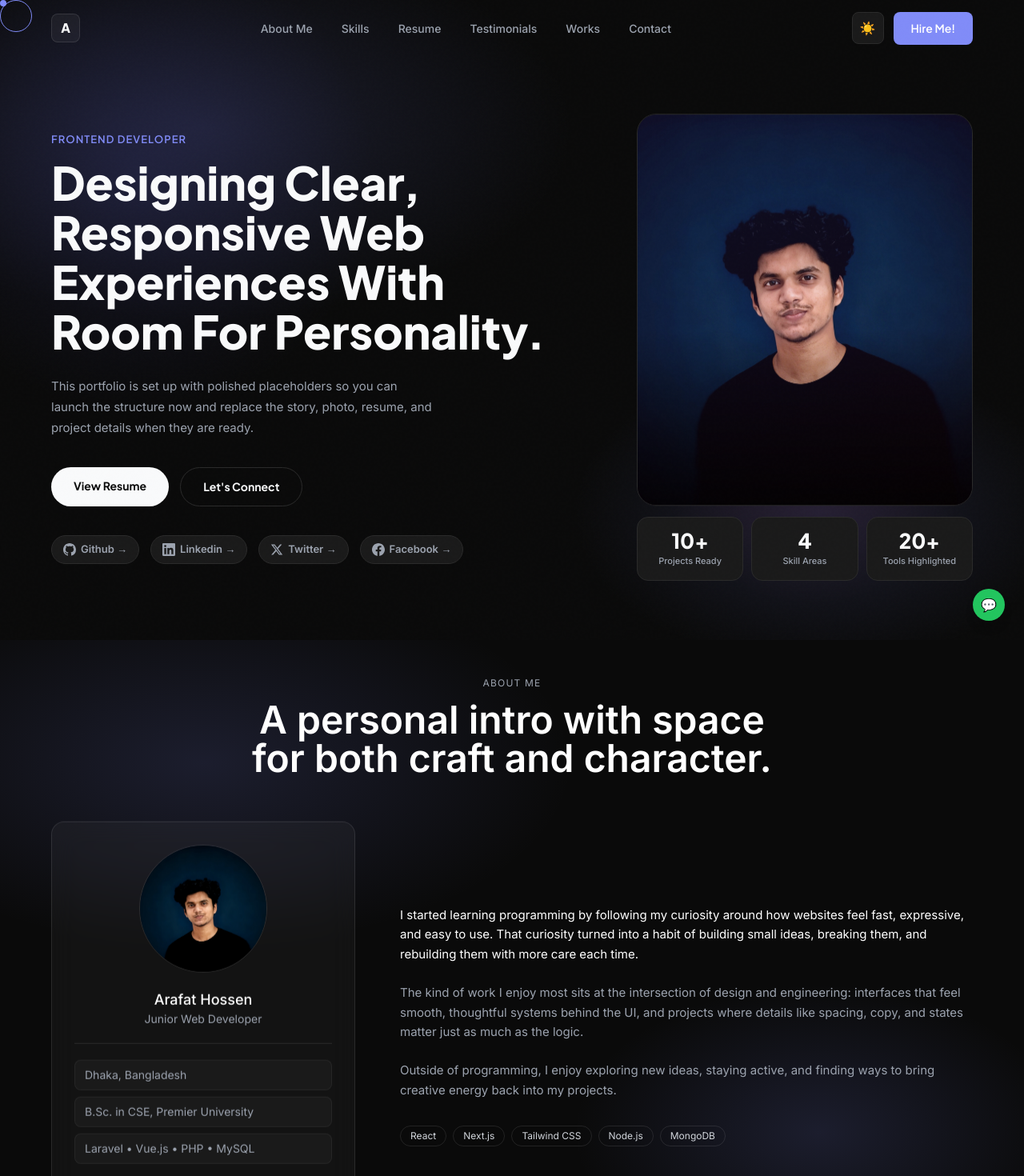
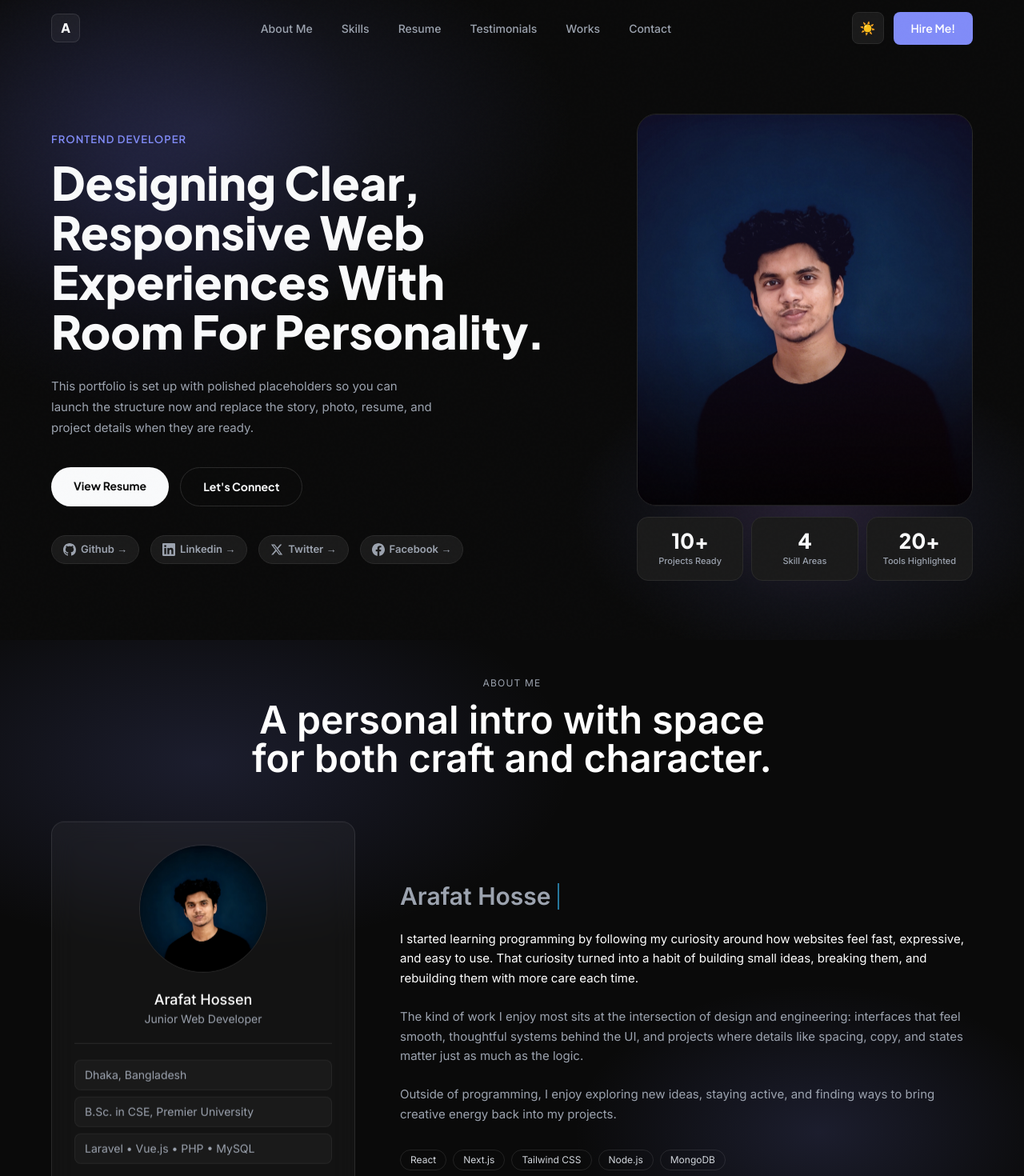
Before and after one commit to arafat-hossen-sabbir/portfolioo, a Next.js app: page / in a window 1280 px wide. Shown: the top 1470 px of the page at 80% size. Built offline with nearby package versions, Linux system fonts and the light colour scheme.

Commit message:
Lot of changes in design

```diff
--- a/src/app/components/About.js
+++ b/src/app/components/About.js
@@ -1,6 +1,53 @@
 "use client";
+import { useEffect, useState } from "react";
 import AnimateIn from "./AnimateIn";
 import { personalInfo } from "../data";
+
+const words = [
+  "Junior Web Developer",
+  "Arafat Hossen Sabbir"
+
+];
+
+function TypingText() {
+  const [displayed, setDisplayed] = useState("");
+  const [wordIndex, setWordIndex] = useState(0);
+  const [charIndex, setCharIndex] = useState(0);
+  const [isDeleting, setIsDeleting] = useState(false);
+
+  useEffect(() => {
+    const current = words[wordIndex];
+    let timeout;
+
+    if (!isDeleting) {
+      timeout = setTimeout(() => {
+        setDisplayed(current.substring(0, charIndex + 1));
+        setCharIndex((c) => c + 1);
+        if (charIndex + 1 === current.length) {
+          setTimeout(() => setIsDeleting(true), 1800);
+        }
+      }, 90);
+    } else {
+      timeout = setTimeout(() => {
+        setDisplayed(current.substring(0, charIndex - 1));
+        setCharIndex((c) => c - 1);
+        if (charIndex - 1 === 0) {
+          setIsDeleting(false);
+          setWordIndex((w) => (w + 1) % words.length);
+        }
+      }, 50);
+    }
+
+    return () => clearTimeout(timeout);
+  }, [charIndex, isDeleting, wordIndex]);
+
+  return (
+    <div className="flex items-center justify-center md:justify-start gap-2 text-2xl md:text-3xl text-center md:text-left">
+      <span className="text-gray-400 font-semibold">{displayed}</span>
+      <span className="inline-block w-[2px] h-[1.1em] bg-sky-400 animate-pulse" />
+    </div>
+  );
+}
 
 export default function About() {
   return (
@@ -68,6 +115,9 @@ export default function About() {
           {/* RIGHT CONTENT */}
           <AnimateIn direction="right">
             <div className="space-y-6">
+              {/* ✦ Typing Animation */}
+              <TypingText />
+
               {[personalInfo.bio1, personalInfo.bio2, personalInfo.bio3].map(
                 (para, i) => (
                   <p
--- a/src/app/components/Contact.js
+++ b/src/app/components/Contact.js
@@ -65,11 +65,12 @@ export default function Contact() {
             <div>
               <div
                 style={{
-                  background: "var(--bg-card)",
-                  border: "1px solid var(--border)",
+                  background: "rgba(255,255,255,0.04)",
+                  border: "1px solid rgba(255,255,255,0.08)",
                   borderRadius: 20,
                   padding: 36,
                   marginBottom: 24,
+                  backdropFilter: "blur(10px)",
                 }}
               >
                 <div
@@ -77,8 +78,8 @@ export default function Contact() {
                     width: 60,
                     height: 60,
                     borderRadius: 16,
-                    background:
-                      "linear-gradient(135deg, var(--accent), #ec4899)",
+                    background: "rgba(255,255,255,0.05)",
+                    border: "1px solid rgba(255,255,255,0.08)",
                     display: "flex",
                     alignItems: "center",
                     justifyContent: "center",
@@ -94,26 +95,29 @@ export default function Contact() {
                     fontFamily: "var(--font-plus-jakarta)",
                     fontWeight: 700,
                     fontSize: 22,
-                    color: "var(--text)",
+                    color: "#ffffff",
                     marginBottom: 6,
+                    letterSpacing: "-0.2px",
                   }}
                 >
                   {personalInfo.name}
                 </h3>
+
                 <p
                   style={{
                     fontSize: 14,
-                    color: "var(--accent)",
+                    color: "#818cf8", // softer accent
                     fontWeight: 600,
                     marginBottom: 20,
                   }}
                 >
                   {personalInfo.role}
                 </p>
+
                 <p
                   style={{
-                    fontSize: 14,
-                    color: "var(--text-muted)",
+                    fontSize: 15,
+                    color: "rgba(255,255,255,0.7)",
                     lineHeight: 1.7,
                     marginBottom: 28,
                   }}
@@ -153,27 +157,28 @@ export default function Contact() {
                       alignItems: "center",
                       gap: 14,
                       padding: "12px 0",
-                      borderBottom: "1px solid var(--border)",
+                      borderBottom: "1px solid rgba(255,255,255,0.08)",
                       textDecoration: "none",
-                      color: "var(--text)",
+                      color: "rgba(255,255,255,0.85)",
                       transition: "color 0.2s",
                       minWidth: 0,
                     }}
                     onMouseEnter={(e) => {
-                      e.currentTarget.style.color = "var(--accent)";
+                      e.currentTarget.style.color = "#818cf8";
                     }}
                     onMouseLeave={(e) => {
-                      e.currentTarget.style.color = "var(--text)";
+                      e.currentTarget.style.color = "rgba(255,255,255,0.85)";
                     }}
                   >
                     <span style={{ fontSize: 20, flexShrink: 0 }}>
                       {c.icon}
                     </span>
+
                     <div style={{ minWidth: 0 }}>
                       <div
                         style={{
                           fontSize: 11,
-                          color: "var(--text-muted)",
+                          color: "rgba(255,255,255,0.5)",
                           fontWeight: 600,
                           textTransform: "uppercase",
                           letterSpacing: "0.06em",
@@ -181,6 +186,7 @@ export default function Contact() {
                       >
                         {c.label}
                       </div>
+
                       <div
                         style={{
                           fontSize: 14,
--- a/src/app/components/Footer.js
+++ b/src/app/components/Footer.js
@@ -89,17 +89,7 @@ export default function Footer() {
         </div>
       </div>
 
-      {/* Floating Buttons */}
-      <div className="fixed bottom-6 right-6 flex items-center gap-3 z-50">
-        <a
-          href="https://wa.me/8801645435656"
-          target="_blank"
-          rel="noopener noreferrer"
-          className="w-10 h-10 rounded-full bg-green-500 text-white flex items-center justify-center shadow-lg hover:scale-105 transition"
-        >
-          💬
-        </a>
-      </div>
+
     </footer>
   );
 }
--- a/src/app/components/Hero.js
+++ b/src/app/components/Hero.js
@@ -1,59 +1,6 @@
 "use client";
 import { useEffect, useRef, useState } from "react";
 import { personalInfo } from "../data";
-
-function CustomCursor() {
-  const cursorRef = useRef(null);
-  const dotRef = useRef(null);
-
-  useEffect(() => {
-    const move = (e) => {
-      if (cursorRef.current) {
-        cursorRef.current.style.transform = `translate(${e.clientX - 20}px, ${e.clientY - 20}px)`;
-      }
-      if (dotRef.current) {
-        dotRef.current.style.transform = `translate(${e.clientX - 4}px, ${e.clientY - 4}px)`;
-      }
-    };
-    window.addEventListener("mousemove", move);
-    return () => window.removeEventListener("mousemove", move);
-  }, []);
-
-  return (
-    <>
-      <div
-        ref={cursorRef}
-        style={{
-          position: "fixed",
-          top: 0,
-          left: 0,
-          width: 40,
-          height: 40,
-          borderRadius: "50%",
-          border: "1.5px solid var(--accent)",
-          pointerEvents: "none",
-          zIndex: 99999,
-          transition: "transform 0.12s ease",
-        }}
-      />
-      <div
-        ref={dotRef}
-        style={{
-          position: "fixed",
-          top: 0,
-          left: 0,
-          width: 8,
-          height: 8,
-          borderRadius: "50%",
-          background: "var(--accent)",
-          pointerEvents: "none",
-          zIndex: 99999,
-          transition: "transform 0.06s ease",
-        }}
-      />
-    </>
-  );
-}
 
 function ScrollToTop() {
   const [visible, setVisible] = useState(false);
@@ -140,7 +87,6 @@ export default function Hero() {
 
   return (
     <>
-      <CustomCursor />
       <ScrollToTop />
 
       <section
@@ -154,7 +100,6 @@ export default function Hero() {
           alignItems: "center",
           position: "relative",
           overflow: "hidden",
-          cursor: "none",
         }}
       >
         {/* Animated background orbs */}
```
